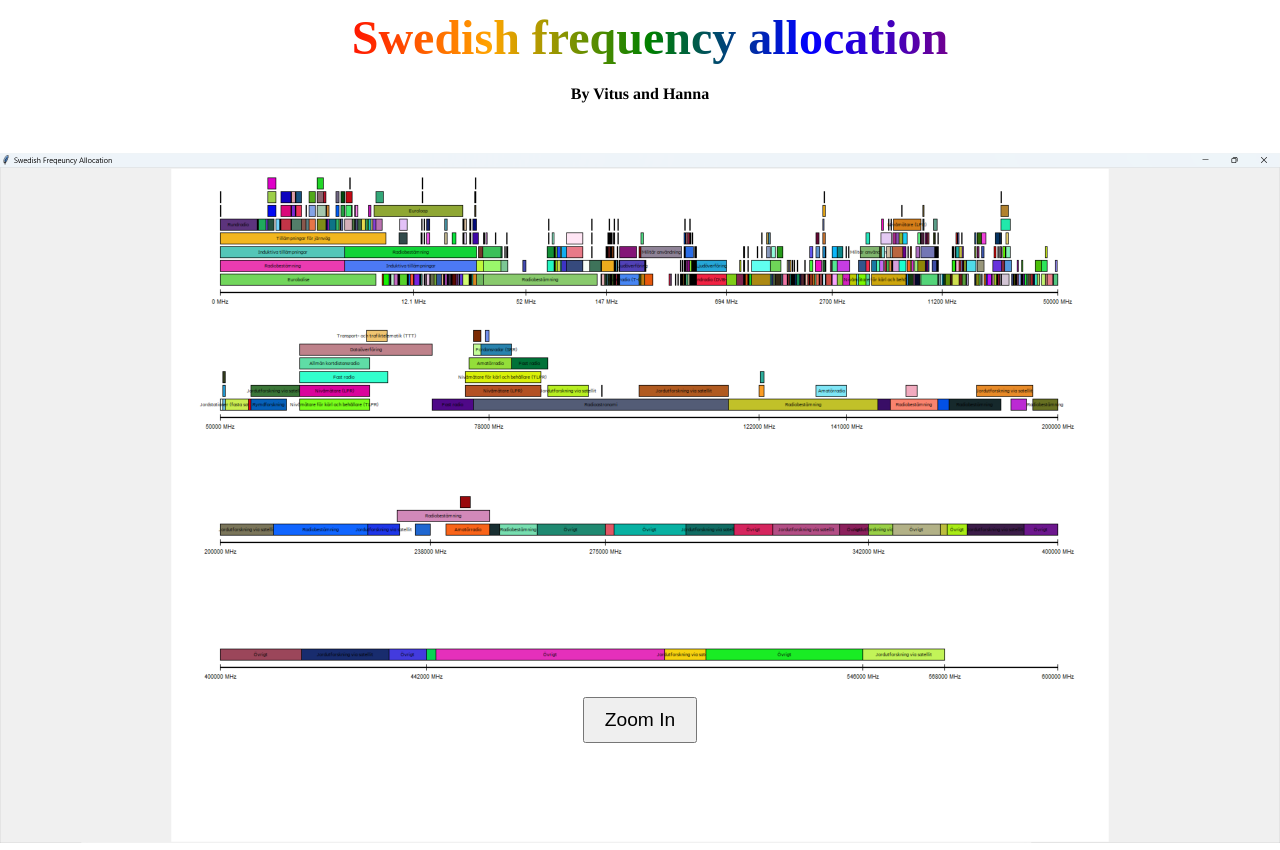
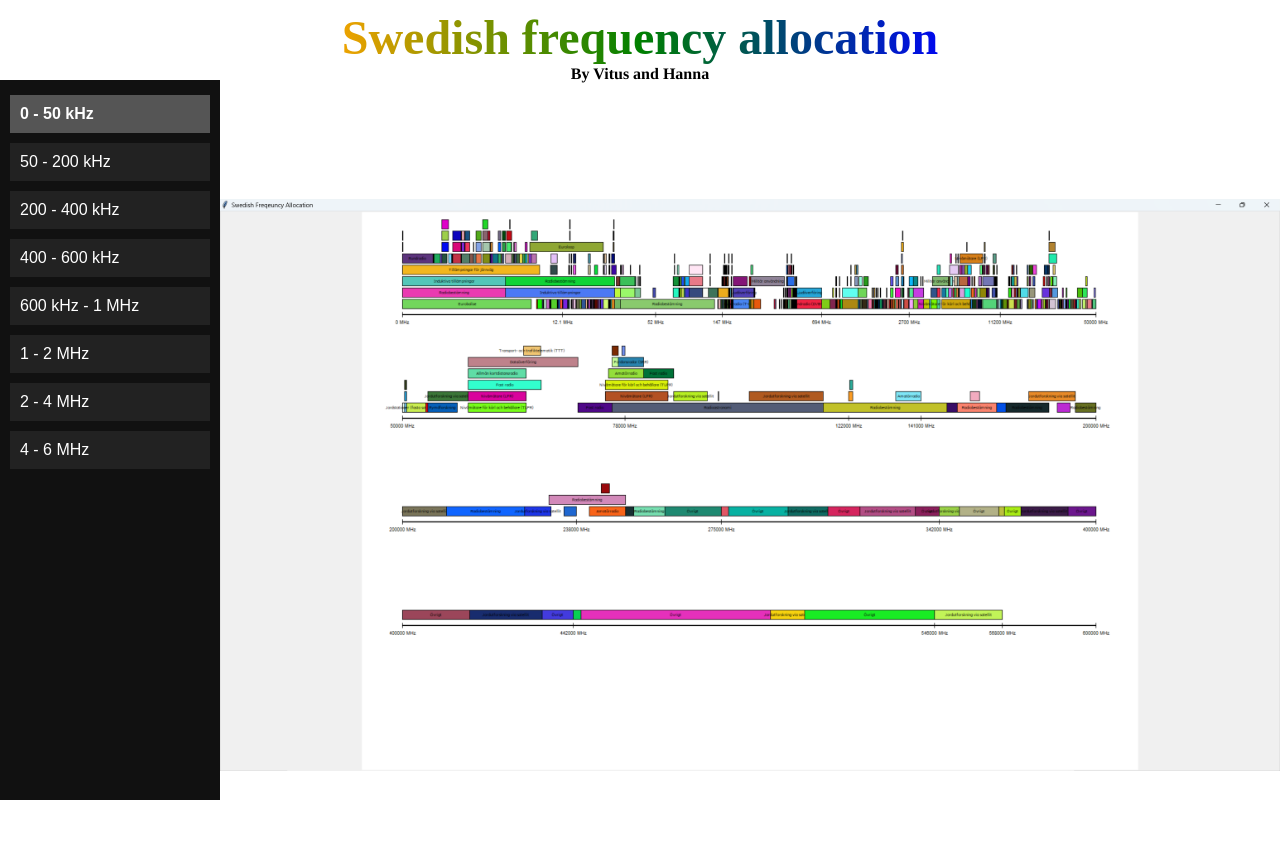
Before and after one commit to hannakunatowska/frequency-website-2.0, a Flask app: page / in a window 1280 px wide. Run offline with Flask 3, Linux system fonts and the light colour scheme; some web fonts are replaced.

Commit message:
added side menu

```diff
--- a/static/data/script.js
+++ b/static/data/script.js
@@ -1,16 +1,36 @@
-const images = ["static/data/images/spectrum1.png", "static/data/images/spectrum2.png", "static/data/images/spectrum3.png"]; // Add more if needed
+const images = [
+    "static/data/images/spectrum1.png",
+    "static/data/images/spectrum2.png",
+    "static/data/images/spectrum3.png",
+    "static/data/images/spectrum4.png",
+    "static/data/images/spectrum5.png",
+    "static/data/images/spectrum6.png",
+    "static/data/images/spectrum7.png",
+    "static/data/images/spectrum8.png"
+];
+
 let current = 0;
 
 const spectrumImg = document.getElementById("spectrum");
-const zoomInBtn = document.getElementById("zoomIn");
-const zoomOutBtn = document.getElementById("zoomOut");
+const buttons = document.querySelectorAll(".side-menu button");
 
 function changeImage(newIndex) {
-    spectrumImg.style.opacity = 0; // start fade out
+
+    /*
+    Changes image (with fade).
+
+    Arguments:
+        "newIndex"
+
+    Returns:
+        None
+    */
+
+    spectrumImg.style.opacity = 0;
     setTimeout(() => {
         spectrumImg.src = images[newIndex];
-        spectrumImg.style.opacity = 1; // fade in
-    }, 250); // half of transition duration
+        spectrumImg.style.opacity = 1;
+    }, 250);
 }
 
 function zoomIn() {
@@ -35,15 +55,19 @@ function zoomOut() {
     }
 }
 
-// Button click events
-zoomInBtn.addEventListener("click", zoomIn);
-zoomOutBtn.addEventListener("click", zoomOut);
+function updateActiveButton() {
+    buttons.forEach((btn, idx) => {
+        btn.classList.toggle("active", idx === current);
+    });
+}
 
-// Keyboard support
-document.addEventListener("keydown", (event) => {
-    if (event.key === "ArrowRight") {
-        zoomIn();
-    } else if (event.key === "ArrowLeft") {
-        zoomOut();
-    }
+// Attach click event to all buttons
+buttons.forEach((btn) => {
+    btn.addEventListener("click", () => {
+        const index = parseInt(btn.getAttribute("data-index"));
+        changeImage(index);
+    });
 });
+
+// Initialize
+updateActiveButton();
--- a/static/data/styles.css
+++ b/static/data/styles.css
@@ -8,28 +8,64 @@ body, html {
   align-items: center;
 }
 
+header {
+  position: fixed;
+  top: 0;
+  color: black;
+  width: 100%;
+  text-align: center;
+  z-index: 10;
+  padding: 10px 0;
+}
+
 header h1 {
-  width: 100%;
   margin: 0;
-  text-align: center;
-  color: black;
   font-family: "Jersey 10";
   font-size: 3rem;
-  padding: 10px;
-  z-index: 10;
   background: linear-gradient(90deg, red, orange, green, blue, purple);
   -webkit-background-clip: text;
   -webkit-text-fill-color: transparent;
 }
 
 header h2.subtitle {
-  position: relative;
-  text-align: center;
-  padding: 10px;
   font-family: "Tinos";
   font-size: 1rem;
   margin: 0;
-  color: black;
+}
+
+.container {
+  display: flex;
+  margin-top: 80px; /* space for header */
+  height: calc(100vh - 80px);
+}
+
+.side-menu {
+  display: flex;
+  flex-direction: column;
+  width: 200px;
+  background: #111;
+  padding: 10px;
+}
+
+.side-menu button {
+  margin: 5px 0;
+  padding: 10px;
+  font-size: 1rem;
+  color: white;
+  background: #222;
+  border: none;
+  cursor: pointer;
+  text-align: left;
+  transition: background 0.3s;
+}
+
+.side-menu button.active {
+  background: #555; /* highlight current image */
+  font-weight: bold;
+}
+
+.side-menu button:hover {
+  background: #333;
 }
 
 .image-container {
@@ -50,18 +86,3 @@ img {
   transition: opacity 0.5s ease-in-out;
   opacity: 1;
 }
-
-.buttons {
-  position: absolute;
-  bottom: 100px;
-}
-
-button {
-  font-size: 1.2rem;
-  padding: 10px 20px;
-  margin: 0 10px;
-}
-
-#zoomOut {
-  display: none; /* initially hidden */
-}
--- a/templates/index.html
+++ b/templates/index.html
@@ -23,16 +23,24 @@
   <h2 class = "subtitle"> By Vitus and Hanna </h2>
 </header>
 
-<div class = "image-container">
+<div class = "container">
 
-  <img id = "spectrum" src = "static/data/images/spectrum1.png" alt = "Frequency Spectrum"> <!-- Frequency spectrum image -->
+  <nav class="side-menu">
+    <button data-index="0">0 - 50 kHz</button>
+    <button data-index="1">50 - 200 kHz</button>
+    <button data-index="2">200 - 400 kHz</button>
+    <button data-index="3">400 - 600 kHz</button>
+    <button data-index="4">600 kHz - 1 MHz</button>
+    <button data-index="5">1 - 2 MHz</button>
+    <button data-index="6">2 - 4 MHz</button>
+    <button data-index="7">4 - 6 MHz</button>
+  </nav>
 
-  <div class = "buttons"> <!-- Container for buttons -->
+  <div class = "image-container">
 
-    <button id="zoomIn">Zoom In</button> <!-- Zoom in button -->
-    <button id="zoomOut">Zoom Out</button> <!-- Zoom out button -->
+    <img id = "spectrum" src = "static/data/images/spectrum1.png" alt = "Frequency Spectrum"> <!-- Frequency spectrum image -->
 
-  </div> <!-- End of buttons container -->
+  </div>
 
 </div>
 
```
